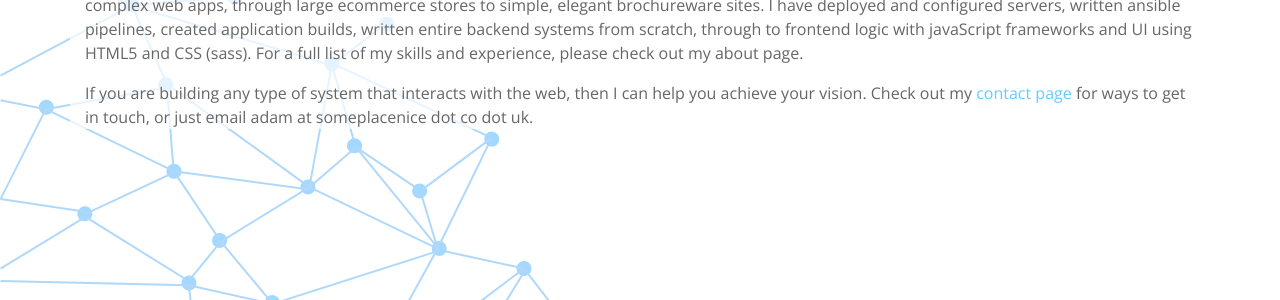
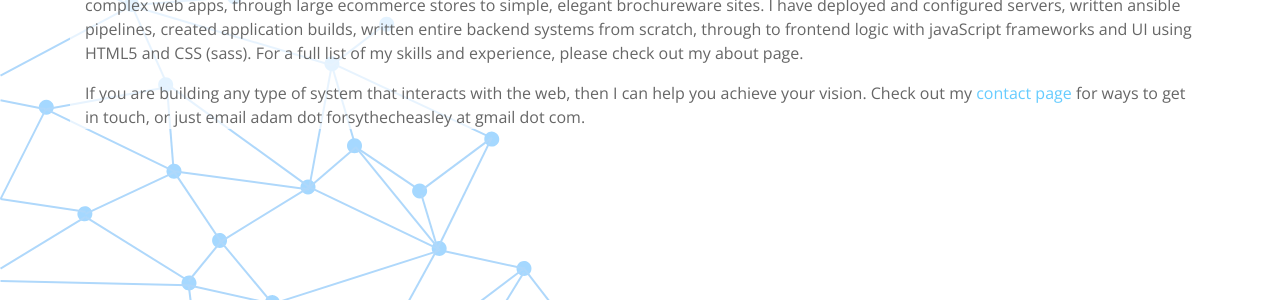
Before and after one commit to adamcheasley/adamcheasley.github.io, a Jekyll site: the page built from index.html, in a window 1280 px wide. Shown: the part 229-529 px from the top of the page. Built offline with Jekyll 4.4.1, drawn with Linux system fonts in a browser that asks for light colours.

Commit message:
change email

```diff
--- a/index.html
+++ b/index.html
@@ -41,5 +41,5 @@ layout: new
 
   <p>
     If you are building any type of system that interacts with the web, then I can help you achieve your vision.
-    Check out my <a href="/contact/">contact page</a> for ways to get in touch, or just email adam at someplacenice dot co dot uk.
+    Check out my <a href="/contact/">contact page</a> for ways to get in touch, or just email adam dot forsythecheasley at gmail dot com.
   </p>
```
